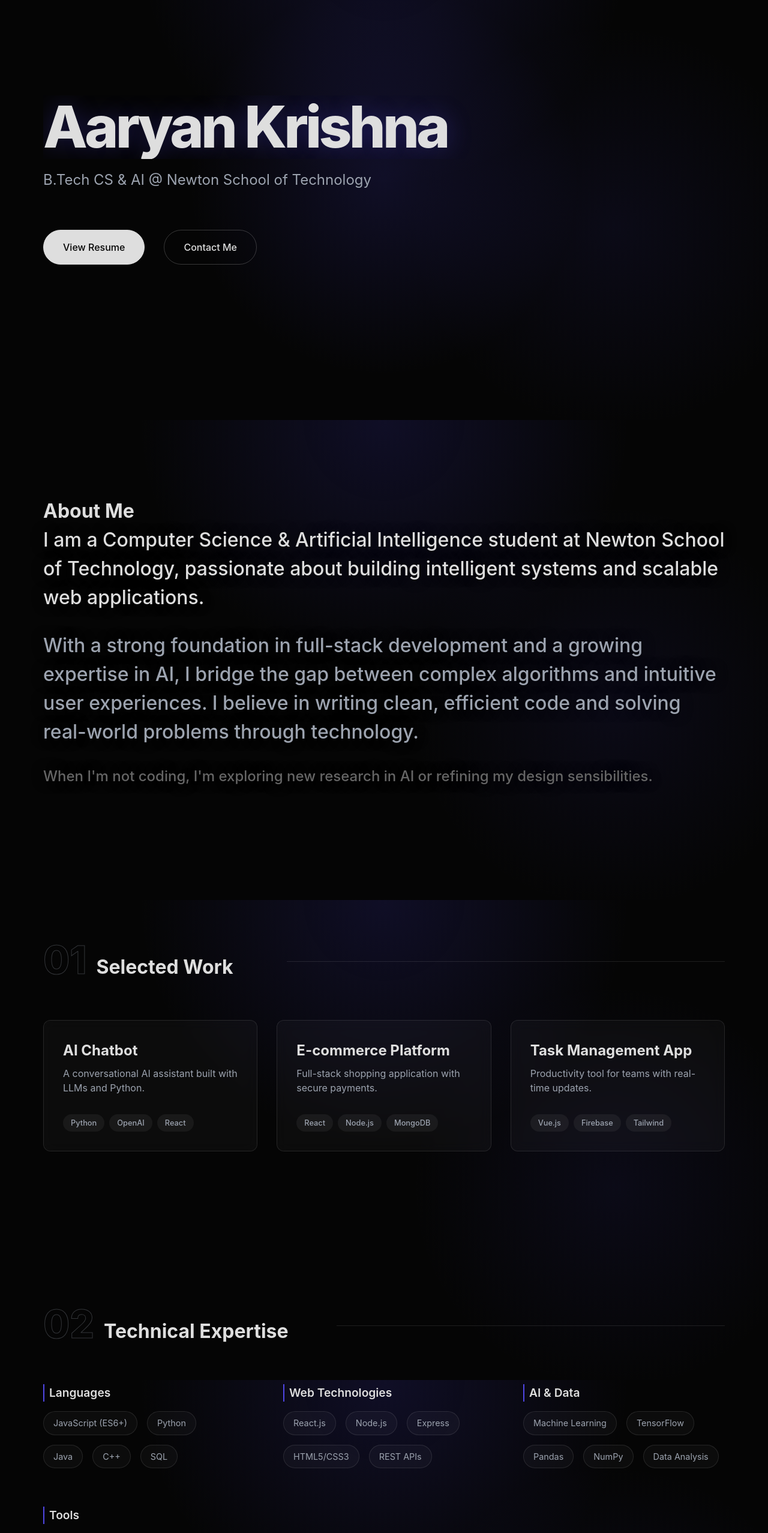
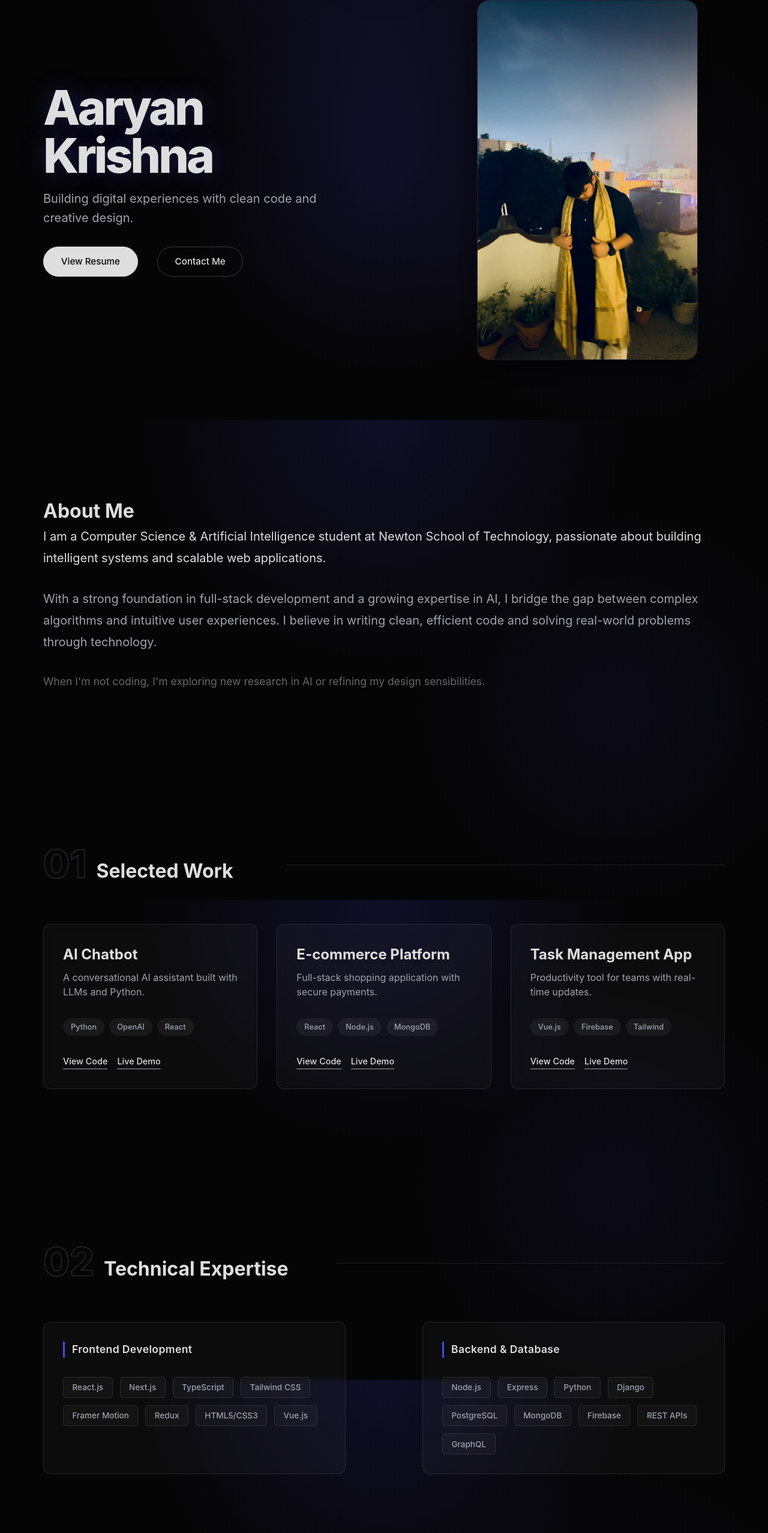
Before and after one commit to aaryan-codes56/portfolio, a React (Vite) app: page / in a window 1280 px wide. Shown: the part 100-2655 px from the top of the page at 60% size. Built offline with nearby package versions, Linux system fonts and the light colour scheme.

Commit message:
Final Visual Polish: Hero Image, Work Buttons, Skills Expansion

```diff
--- a/src/components/About/About.css
+++ b/src/components/About/About.css
@@ -3,12 +3,12 @@
 }
 
 .about-text p {
-    font-size: 2rem;
-    line-height: 1.5;
+    font-size: 1.25rem;
+    line-height: 1.8;
     margin-bottom: var(--spacing-md);
     color: var(--white);
-    font-weight: 500;
-    text-shadow: 0 0 20px rgba(0, 0, 0, 0.5);
+    font-weight: 400;
+    text-shadow: none;
 }
 
 /* Make every second paragraph slightly lighter */
@@ -18,16 +18,16 @@
 
 .about-text p:last-child {
     margin-bottom: 0;
-    font-size: 1.5rem;
+    font-size: 1.1rem;
     color: #666;
 }
 
 @media (max-width: 768px) {
     .about-text p {
-        font-size: 1.5rem;
+        font-size: 1.1rem;
     }
 
     .about-text p:last-child {
-        font-size: 1.2rem;
+        font-size: 1rem;
     }
 }
--- a/src/components/Hero/Hero.css
+++ b/src/components/Hero/Hero.css
@@ -1,9 +1,10 @@
 .hero {
-    height: 100vh;
+    min-height: 100vh;
     display: flex;
     align-items: center;
     position: relative;
     overflow: hidden;
+    padding: 80px 0;
 }
 
 .hero::before {
@@ -23,33 +24,37 @@
     width: 100%;
     position: relative;
     z-index: 1;
+    display: grid;
+    grid-template-columns: 1.2fr 1fr;
+    align-items: center;
+    gap: var(--spacing-xl);
 }
 
 .hero-content {
-    max-width: 900px;
+    max-width: 100%;
 }
 
 .name-wrapper {
-    overflow: hidden;
     margin-bottom: var(--spacing-sm);
 }
 
 .name {
-    font-size: 6rem;
+    font-size: 5rem;
     font-weight: 800;
     letter-spacing: -0.05em;
     color: var(--white);
-    line-height: 1.1;
+    line-height: 1;
     margin-bottom: 0;
     text-shadow: 0 0 40px rgba(79, 70, 229, 0.3);
 }
 
 .subtitle {
-    font-size: 1.5rem;
+    font-size: 1.25rem;
     font-weight: 400;
     color: var(--gray);
-    margin-bottom: var(--spacing-lg);
+    margin-bottom: var(--spacing-md);
     line-height: 1.6;
+    max-width: 90%;
 }
 
 .cta-buttons {
@@ -58,12 +63,14 @@
 }
 
 .btn {
-    padding: 1rem 2rem;
-    font-size: 1rem;
+    padding: 0.8rem 1.8rem;
+    font-size: 0.95rem;
     font-weight: 500;
     border-radius: 50px;
     transition: all var(--transition-fast);
     cursor: pointer;
+    text-decoration: none;
+    display: inline-block;
 }
 
 .btn:active {
@@ -93,13 +100,60 @@
     background-color: rgba(255, 255, 255, 0.1);
 }
 
-@media (max-width: 768px) {
+/* Image Styles */
+.hero-image-container {
+    position: relative;
+    display: flex;
+    justify-content: center;
+    align-items: center;
+}
+
+.hero-image {
+    max-width: 100%;
+    height: auto;
+    border-radius: 20px;
+    box-shadow: 0 20px 50px rgba(0, 0, 0, 0.5);
+    border: 1px solid rgba(255, 255, 255, 0.1);
+    /* Optional: Enhance image with subtle filter if needed */
+    filter: brightness(0.9) contrast(1.1);
+    max-height: 600px;
+    object-fit: cover;
+}
+
+@media (max-width: 968px) {
+    .hero-container {
+        grid-template-columns: 1fr;
+        text-align: center;
+        gap: var(--spacing-lg);
+    }
+
+    .hero-content {
+        order: 2;
+    }
+
+    .hero-image-container {
+        order: 1;
+        max-width: 400px;
+        margin: 0 auto;
+    }
+
     .name {
-        font-size: 3rem;
+        font-size: 3.5rem;
     }
 
     .subtitle {
         font-size: 1.1rem;
+        margin: 0 auto var(--spacing-md);
+    }
+
+    .cta-buttons {
+        justify-content: center;
+    }
+}
+
+@media (max-width: 480px) {
+    .name {
+        font-size: 3rem;
     }
 
     .cta-buttons {
--- a/src/components/Hero/Hero.jsx
+++ b/src/components/Hero/Hero.jsx
@@ -1,63 +1,54 @@
 import React from 'react';
 import './Hero.css';
 import { motion } from 'framer-motion';
-import resume from '../../assets/resume.pdf';
+import resumePdf from '../../assets/resume.pdf';
+import heroImage from '../../assets/hero-image.png';
 
 const Hero = () => {
     return (
-        <section className="hero section" id="hero">
+        <section className="hero" id="home">
             <div className="container hero-container">
-                <motion.div
-                    className="hero-content"
-                    initial="hidden"
-                    animate="visible"
-                    variants={{
-                        hidden: { opacity: 0 },
-                        visible: {
-                            opacity: 1,
-                            transition: {
-                                staggerChildren: 0.15,
-                                delayChildren: 0.2
-                            }
-                        }
-                    }}
-                >
-                    <div className="name-wrapper">
-                        <motion.h1
-                            className="name"
-                            variants={{
-                                hidden: { y: 100 },
-                                visible: { y: 0, transition: { duration: 0.8, ease: [0.6, 0.01, -0.05, 0.95] } }
-                            }}
-                        >
-                            Aaryan Krishna
-                        </motion.h1>
-                    </div>
+                <div className="hero-content">
+                    <motion.div
+                        className="name-wrapper"
+                        initial={{ opacity: 0, y: 50 }}
+                        animate={{ opacity: 1, y: 0 }}
+                        transition={{ duration: 0.8, ease: "easeOut" }}
+                    >
+                        <h1 className="name">Aaryan<br />Krishna</h1>
+                    </motion.div>
 
-                    <motion.h2
+                    <motion.p
                         className="subtitle"
-                        variants={{
-                            hidden: { opacity: 0, y: 20 },
-                            visible: { opacity: 1, y: 0, transition: { duration: 0.6 } }
-                        }}
+                        initial={{ opacity: 0 }}
+                        animate={{ opacity: 1 }}
+                        transition={{ delay: 0.5, duration: 0.8 }}
                     >
-                        B.Tech CS & AI @ Newton School of Technology
-                    </motion.h2>
+                        Building digital experiences with clean code and creative design.
+                    </motion.p>
 
                     <motion.div
                         className="cta-buttons"
-                        variants={{
-                            hidden: { opacity: 0, y: 20 },
-                            visible: { opacity: 1, y: 0, transition: { duration: 0.6 } }
-                        }}
+                        initial={{ opacity: 0, y: 20 }}
+                        animate={{ opacity: 1, y: 0 }}
+                        transition={{ delay: 0.8, duration: 0.5 }}
                     >
-                        <a href={resume} target="_blank" rel="noopener noreferrer" className="btn btn-primary">
+                        <a href={resumePdf} target="_blank" rel="noopener noreferrer" className="btn btn-primary">
                             View Resume
                         </a>
-                        <button className="btn btn-secondary" onClick={() => document.getElementById('contact').scrollIntoView({ behavior: 'smooth' })}>
+                        <a href="#contact" className="btn btn-secondary">
                             Contact Me
-                        </button>
+                        </a>
                     </motion.div>
+                </div>
+
+                <motion.div
+                    className="hero-image-container"
+                    initial={{ opacity: 0, scale: 0.9 }}
+                    animate={{ opacity: 1, scale: 1 }}
+                    transition={{ delay: 0.3, duration: 0.8 }}
+                >
+                    <img src={heroImage} alt="Aaryan Krishna" className="hero-image" />
                 </motion.div>
             </div>
         </section>
--- a/src/components/Skills/Skills.css
+++ b/src/components/Skills/Skills.css
@@ -1,39 +1,60 @@
 .skills-container {
     display: grid;
-    grid-template-columns: repeat(auto-fit, minmax(250px, 1fr));
-    gap: var(--spacing-lg);
+    grid-template-columns: repeat(auto-fit, minmax(300px, 1fr));
+    gap: var(--spacing-xl);
+}
+
+.skill-category {
+    background: var(--glass-bg);
+    padding: var(--spacing-md);
+    border-radius: var(--border-radius);
+    border: 1px solid var(--border-color);
+    backdrop-filter: blur(5px);
+    transition: border-color var(--transition-medium);
+}
+
+.skill-category:hover {
+    border-color: rgba(255, 255, 255, 0.2);
 }
 
 .category-title {
-    font-size: 1.2rem;
-    margin-bottom: var(--spacing-sm);
+    font-size: 1.1rem;
+    margin-bottom: var(--spacing-md);
     font-weight: 600;
     color: var(--white);
-    border-left: 2px solid var(--accent);
-    padding-left: 0.5rem;
+    border-left: 3px solid var(--accent);
+    padding-left: 0.75rem;
+    letter-spacing: 0.02em;
 }
 
 .skill-pills {
     display: flex;
     flex-wrap: wrap;
-    gap: var(--spacing-sm);
+    gap: 0.75rem;
 }
 
 .skill-pill {
-    padding: 0.5rem 1rem;
+    padding: 0.4rem 0.9rem;
     border: 1px solid var(--border-color);
-    background: var(--glass-bg);
-    border-radius: 50px;
-    font-size: 0.9rem;
+    background: rgba(255, 255, 255, 0.03);
+    border-radius: 6px;
+    font-size: 0.85rem;
     color: var(--gray);
     transition: all var(--transition-fast);
     cursor: default;
+    font-weight: 500;
 }
 
 .skill-pill:hover {
     border-color: var(--accent);
     color: var(--white);
-    background: rgba(79, 70, 229, 0.1);
-    box-shadow: 0 0 15px rgba(79, 70, 229, 0.2);
-    text-decoration: none;
+    background: rgba(79, 70, 229, 0.15);
+    box-shadow: 0 0 15px rgba(79, 70, 229, 0.1);
 }
+
+@media (max-width: 768px) {
+    .skills-container {
+        grid-template-columns: 1fr;
+        gap: var(--spacing-md);
+    }
+}
--- a/src/components/Skills/Skills.jsx
+++ b/src/components/Skills/Skills.jsx
@@ -3,10 +3,18 @@ import './Skills.css';
 import { motion } from 'framer-motion';
 
 const skillsData = {
-    "Languages": ["JavaScript (ES6+)", "Python", "Java", "C++", "SQL"],
-    "Web Technologies": ["React.js", "Node.js", "Express", "HTML5/CSS3", "REST APIs"],
-    "AI & Data": ["Machine Learning", "TensorFlow", "Pandas", "NumPy", "Data Analysis"],
-    "Tools": ["Git/GitHub", "Docker", "VS Code", "Figma", "Postman"]
+    "Frontend Development": [
+        "React.js", "Next.js", "TypeScript", "Tailwind CSS", "Framer Motion", "Redux", "HTML5/CSS3", "Vue.js"
+    ],
+    "Backend & Database": [
+        "Node.js", "Express", "Python", "Django", "PostgreSQL", "MongoDB", "Firebase", "REST APIs", "GraphQL"
+    ],
+    "AI & Machine Learning": [
+        "TensorFlow", "PyTorch", "OpenAI API", "Hugging Face", "Pandas", "NumPy", "Scikit-learn", "Computer Vision"
+    ],
+    "DevOps & Tools": [
+        "Git/GitHub", "Docker", "AWS", "Vercel", "Figma", "Postman", "Jest", "CI/CD"
+    ]
 };
 
 const Skills = () => {
@@ -34,7 +42,7 @@ const Skills = () => {
                                     <motion.span
                                         key={skill}
                                         className="skill-pill"
-                                        whileHover={{ scale: 1.05 }}
+                                        whileHover={{ scale: 1.05, backgroundColor: "rgba(79, 70, 229, 0.2)" }}
                                     >
                                         {skill}
                                     </motion.span>
--- a/src/components/Work/Work.css
+++ b/src/components/Work/Work.css
@@ -1,6 +1,5 @@
 .work {
     background-color: transparent;
-    /* Transparent to show global gradient */
 }
 
 .section-header {
@@ -51,12 +50,20 @@
     position: relative;
     overflow: hidden;
     backdrop-filter: blur(10px);
+    display: flex;
+    flex-direction: column;
 }
 
 .project-card:hover {
     box-shadow: 0 0 30px rgba(79, 70, 229, 0.15);
     border-color: var(--accent);
     transform: translateY(-10px);
+}
+
+.project-content {
+    display: flex;
+    flex-direction: column;
+    height: 100%;
 }
 
 .project-title {
@@ -70,12 +77,14 @@
     color: var(--gray);
     margin-bottom: var(--spacing-md);
     line-height: 1.5;
+    flex-grow: 1;
 }
 
 .project-tags {
     display: flex;
     gap: var(--spacing-xs);
     flex-wrap: wrap;
+    margin-bottom: var(--spacing-md);
 }
 
 .tag {
@@ -93,3 +102,24 @@
     color: var(--accent);
     border-color: rgba(79, 70, 229, 0.2);
 }
+
+/* Project Links Buttons */
+.project-links {
+    display: flex;
+    gap: var(--spacing-sm);
+    margin-top: auto;
+}
+
+.project-link {
+    font-size: 0.9rem;
+    font-weight: 500;
+    color: var(--white);
+    border-bottom: 1px solid var(--gray);
+    padding-bottom: 2px;
+    transition: all var(--transition-fast);
+}
+
+.project-link:hover {
+    color: var(--accent);
+    border-color: var(--accent);
+}
--- a/src/components/Work/Work.jsx
+++ b/src/components/Work/Work.jsx
@@ -1,4 +1,4 @@
-import React, { useState } from 'react';
+import React from 'react';
 import './Work.css';
 import { motion } from 'framer-motion';
 
@@ -7,19 +7,25 @@ const projects = [
         id: 1,
         title: 'AI Chatbot',
         description: 'A conversational AI assistant built with LLMs and Python.',
-        tags: ['Python', 'OpenAI', 'React']
+        tags: ['Python', 'OpenAI', 'React'],
+        demoLink: '#',
+        codeLink: '#'
     },
     {
         id: 2,
         title: 'E-commerce Platform',
         description: 'Full-stack shopping application with secure payments.',
-        tags: ['React', 'Node.js', 'MongoDB']
+        tags: ['React', 'Node.js', 'MongoDB'],
+        demoLink: '#',
+        codeLink: '#'
     },
     {
         id: 3,
         title: 'Task Management App',
         description: 'Productivity tool for teams with real-time updates.',
-        tags: ['Vue.js', 'Firebase', 'Tailwind']
+        tags: ['Vue.js', 'Firebase', 'Tailwind'],
+        demoLink: '#',
+        codeLink: '#'
     }
 ];
 
@@ -47,7 +53,7 @@ const Work = () => {
                         }
                     }}
                 >
-                    {projects.map((project, index) => (
+                    {projects.map((project) => (
                         <motion.div
                             className="project-card"
                             key={project.id}
@@ -65,6 +71,15 @@ const Work = () => {
                                         <span key={tag} className="tag">{tag}</span>
                                     ))}
                                 </div>
+
+                                <div className="project-links">
+                                    <a href={project.codeLink} className="project-link" target="_blank" rel="noreferrer">
+                                        View Code
+                                    </a>
+                                    <a href={project.demoLink} className="project-link" target="_blank" rel="noreferrer">
+                                        Live Demo
+                                    </a>
+                                </div>
                             </div>
                         </motion.div>
                     ))}
--- a/src/styles/global.css
+++ b/src/styles/global.css
@@ -13,6 +13,8 @@ html {
     scroll-behavior: smooth;
     font-size: 16px;
     line-height: 1.5;
+    cursor: pointer;
+    /* Global pointer as requested */
 }
 
 body {
```
Also changed, not shown: src/assets/hero-image.png (added).
